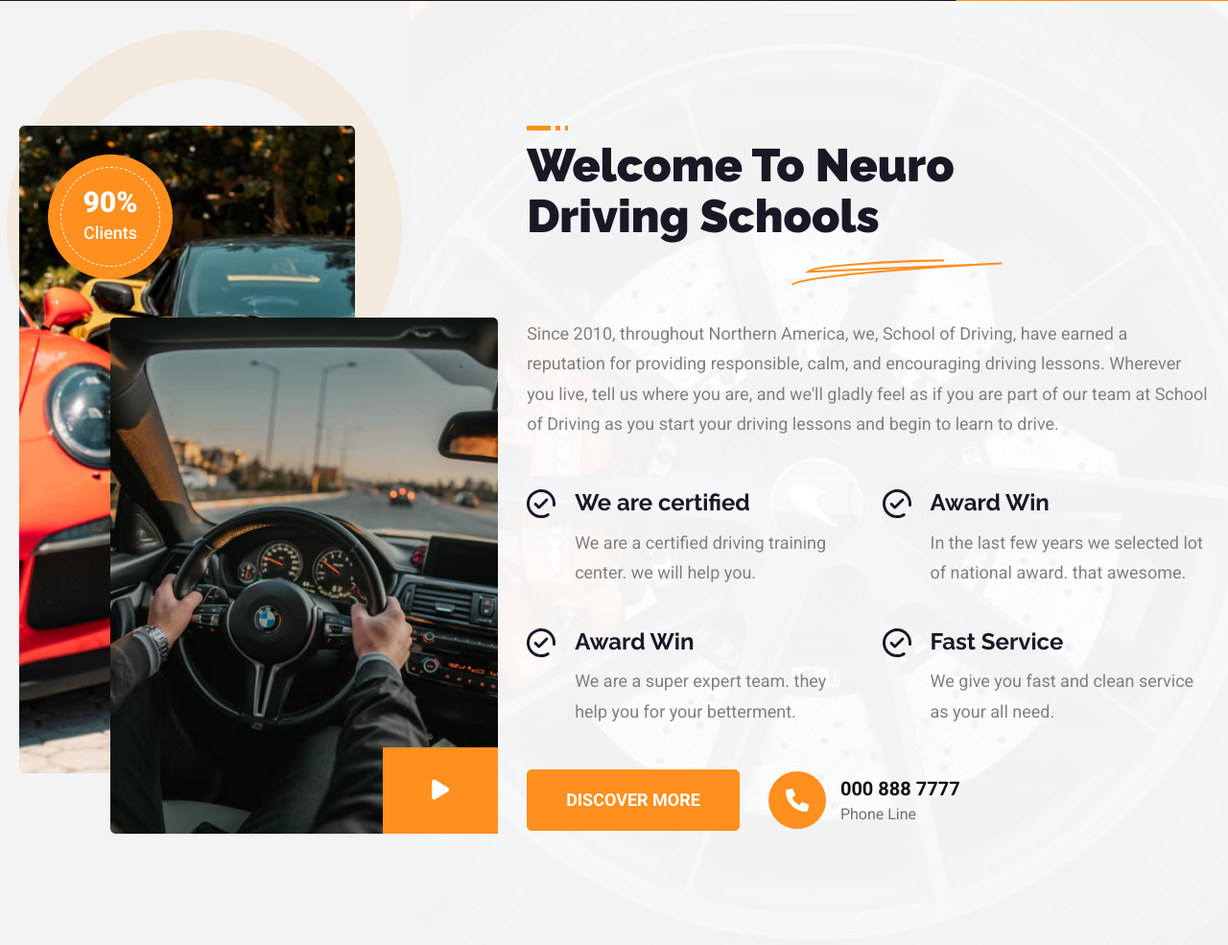
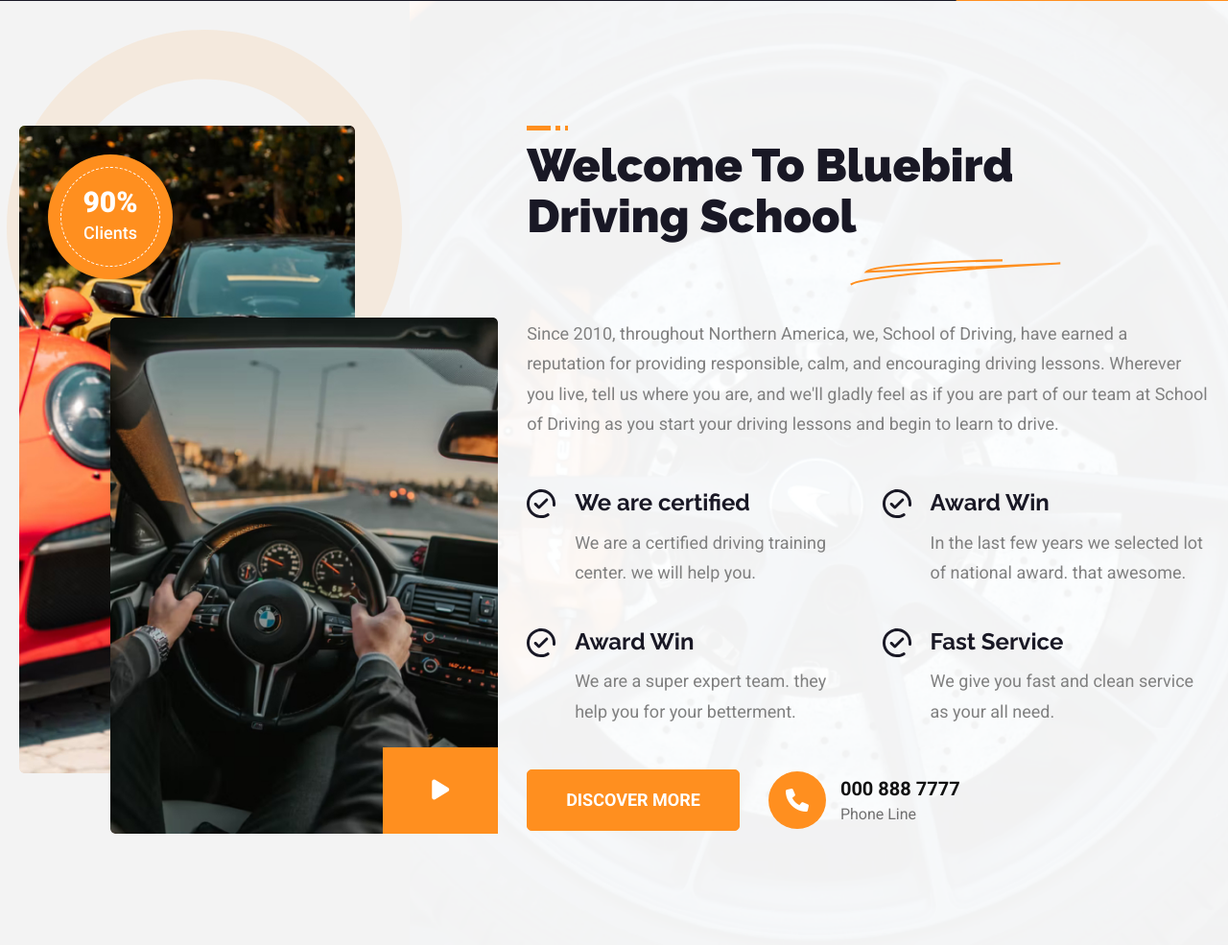
Before and after one commit to webarttechnology/blue-birds, a PHP site: page / in a window 1280 px wide. Shown: the part 859-1844 px from the top of the page at 96% size. Run offline with PHP 8.4, Linux system fonts and the light colour scheme; some libraries are stand-ins or nearby versions.

Commit message:
home page changes

```diff
--- a/index.php
+++ b/index.php
@@ -111,7 +111,7 @@
                     <div class="inner wow fadeInRight" data-wow-duration="1500ms" data-wow-delay="0ms">
                         <div class="title-box">
                             <div class="dots"><span></span></div>
-                            <h2><i class="bg-vector"><img src="images/resource/title-pattern-1.svg" alt=""></i><span>Welcome To Neuro <br>Driving Schools</span></h2>
+                            <h2><i class="bg-vector"><img src="images/resource/title-pattern-1.svg" alt=""></i><span>Welcome To Bluebird <br>Driving School</span></h2>
                         </div>
                         <div class="text-content text">Since 2010, throughout Northern America, we, School of Driving, have earned a reputation for providing responsible, calm, and encouraging driving lessons. Wherever you live, tell us where you are, and we'll gladly feel as if you are part of our team at School  of Driving as you start your driving lessons and begin to learn to drive.</div>
                         <div class="row clearfix">
```
Also changed, not shown: 2 other files.
